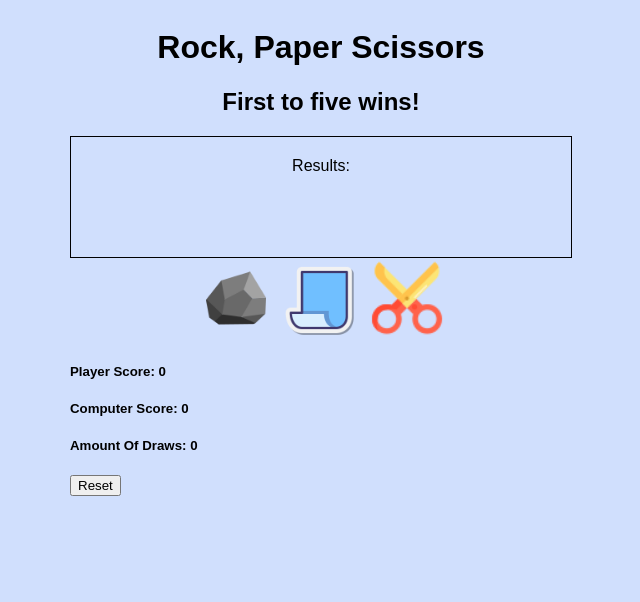
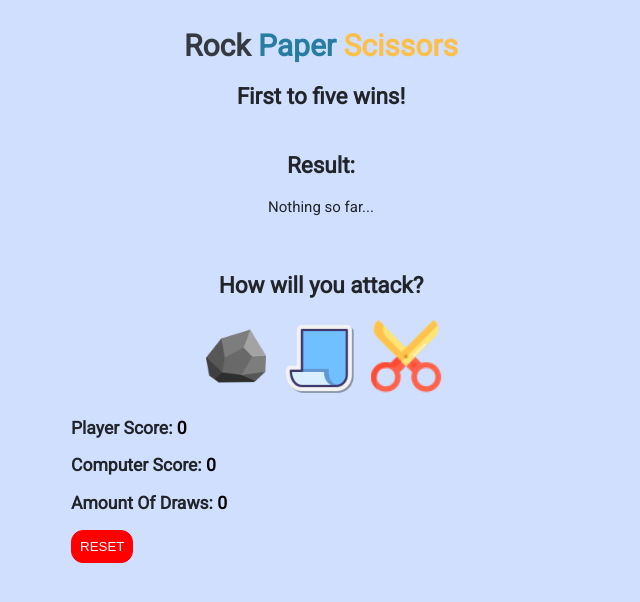
Before and after one commit to dodgedanpei/Rock-Paper-Scissors, a plain HTML site: page index.html in a window 1280 px wide. Shown: the whole page, without its empty margins (319-959 px from the left). Drawn offline with Linux system fonts and the light colour scheme.

Commit message:
Updated images and color

```diff
--- a/app.js
+++ b/app.js
@@ -137,5 +137,5 @@ startOver.addEventListener('click', () => {
     isGameOver = false;
     cScoreDisplay.classList.remove("danger")
     pScoreDisplay.classList.remove("success")
-    resultsinfo.textContent = ""
+    resultsinfo.textContent = "Nothing so far..."
 })
--- a/index.html
+++ b/index.html
@@ -6,24 +6,38 @@
     <meta name="viewport" content="width=device-width, initial-scale=1.0">
     <title>Rock Paper Scissors</title>
     <link rel="stylesheet" href="styles.css">
+
+    <link rel="preconnect" href="https://fonts.googleapis.com">
+<link rel="preconnect" href="https://fonts.gstatic.com" crossorigin>
+<link href="https://fonts.googleapis.com/css2?family=Roboto&display=swap" rel="stylesheet">
+
 </head>
 <body>
 
+
+
     <div class="container">
         <center>
-        <h1>Rock, Paper Scissors</h1>
+        <h1>
+          <span id="rockText">Rock</span>
+          <span id="paperText">Paper</span>
+          <span id="scissorsText">Scissors</span>
+          </h1>
         <h2>First to five wins!</h2>
         </center>
 
           <div class = "smallContainer ">
-            Results:
-            <div id="results">
+            <h2>Result:</h2>
+            <div id="results">Nothing so far...</div>
 
-            </div>
           </div>
 
+          <div>
+            <center><h2>How will you attack?</h2></center>
+          </div>
 
         <div class="selectionRow">
+
           <div class="col">
             <img src="./images/icons8-rock-96.png"   " id="rock">
           </div>
@@ -35,12 +49,12 @@
           </div>
         </div>
 
-        <div class="row">
+        <div class="resultsRow">
             <div>
-            <h5>Player Score: <span id="playerDisplay">0</span></h5>
-            <h5>Computer Score: <span id="computerDisplay">0</span></h5>
-            <h5>Amount Of Draws: <span id="drawsDisplay">0</span></h5>
-            <button type="button" id="reset">Reset</button>
+            <h3>Player Score: <span id="playerDisplay">0</span></h3>
+            <h3>Computer Score: <span id="computerDisplay">0</span></h3>
+            <h3>Amount Of Draws: <span id="drawsDisplay">0</span></h3>
+            <button type="button" id="reset">RESET</button>
             </div>
           </div>
 
@@ -56,7 +70,6 @@
 
 
 
-
     <script src="app.js"></script>
 </body>
 </html>
--- a/styles.css
+++ b/styles.css
@@ -1,10 +1,24 @@
 body {
     background-color: #d0dffd;
-    font-family: Arial, Helvetica, sans-serif;
+    font-family: 'Roboto', sans-serif;
     display: flex;
     flex-direction: column;
     justify-content: center;
     align-items: center;
+    font-size: 15px;
+    color: #212529;
+}
+
+#rockText {
+    color: #343a40;
+}
+
+#paperText {
+    color: #277da1;
+}
+
+#scissorsText {
+    color: #fcbf49;
 }
 
 img:hover{
@@ -23,15 +37,15 @@ span {
 }
 
 .smallContainer {
-    padding-top: 20px;
+    padding-top: 5px;
     text-align: center;
-    border: 1.5px solid black;
     width: 500px;
-    height: 100px;
+    height: 120px;
 }
 
 #results {
     margin: 20px;
+    font-size: 15px;
 }
 
 .selectionRow {
@@ -48,3 +62,16 @@ span {
 .danger {
     color: red;
 }
+
+#reset {
+    background-color: red;
+    color: white;
+    border: 1px solid red;
+    border-radius: 12px;
+    padding: 8px;
+}
+
+#reset:hover {
+    background-color: white;
+    color: red;
+}
```
